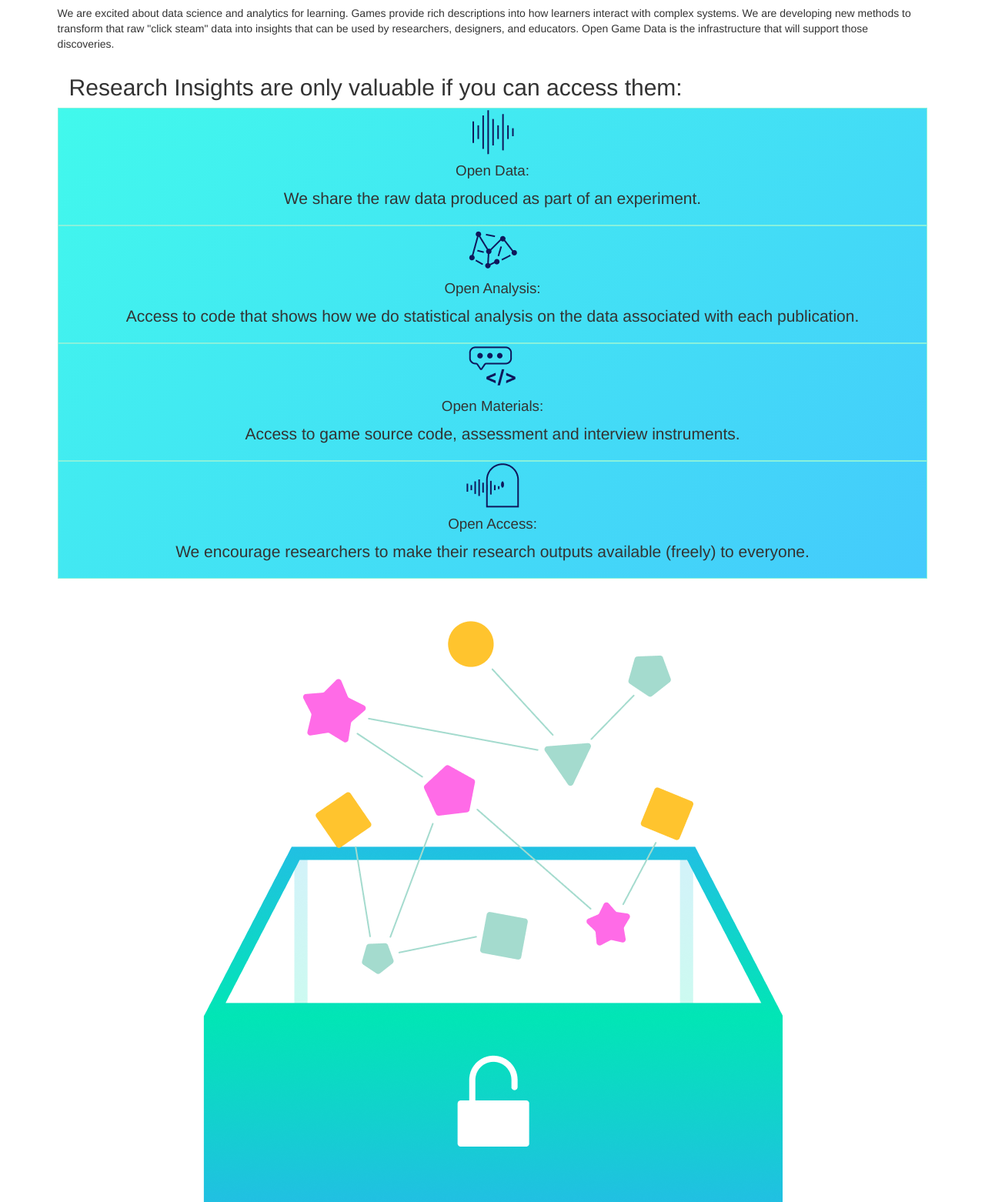
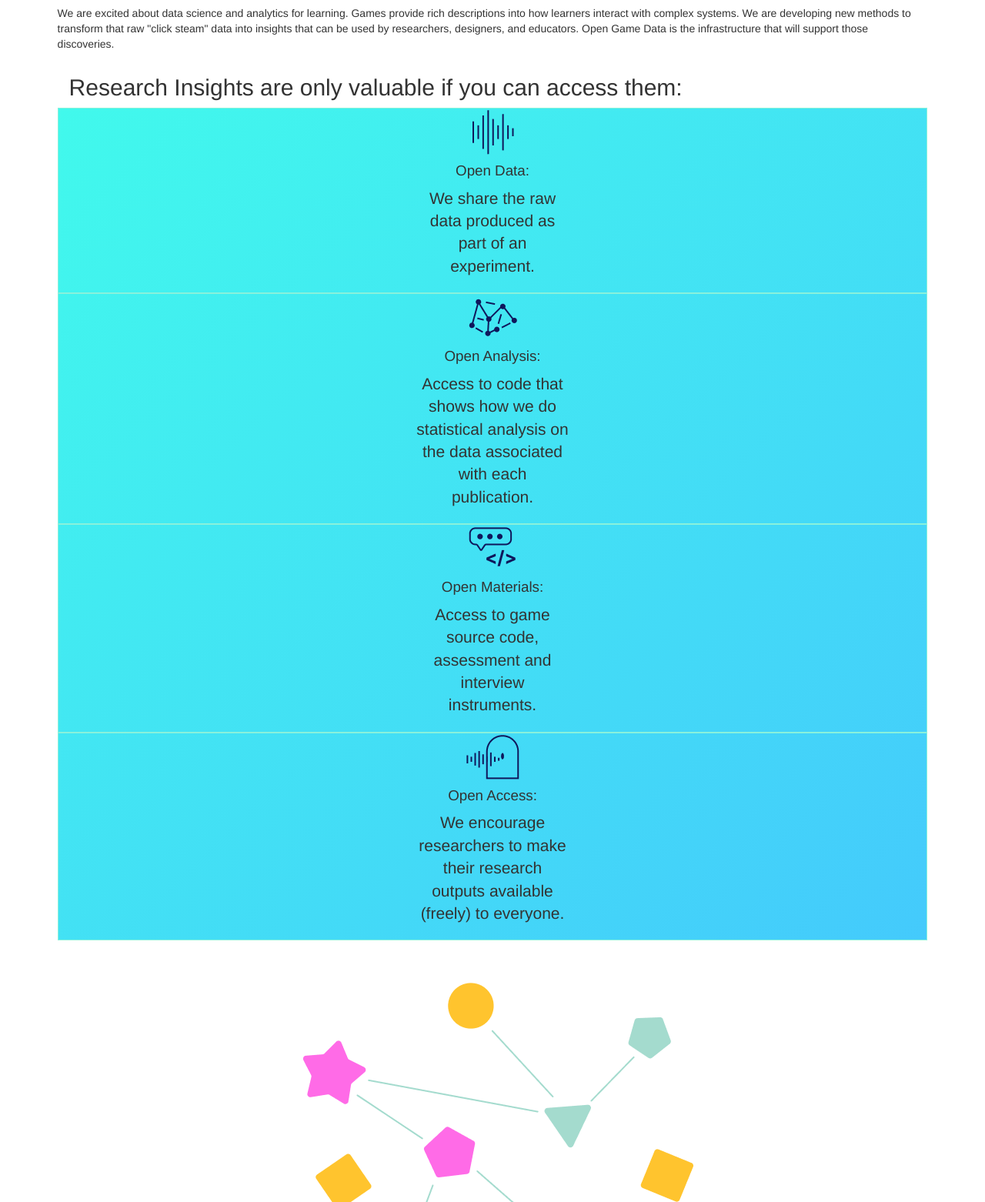
Before and after one commit to opengamedata/opengamedata-website, a PHP site: page /about.php in a window 1280 px wide. Shown: the part 1533-3095 px from the top of the page at 77% size. Run offline with PHP 8.4, Linux system fonts and the light colour scheme; style sheets or scripts are compiled from the project's sources; some libraries are stand-ins or nearby versions; some web fonts are replaced.

Commit message:
FD-58 one more spacing fix in about "Research Insights are only valuable..." section

```diff
--- a/site/about.php
+++ b/site/about.php
@@ -24,25 +24,25 @@
         </div>
         <h2 class="text-sm-center py-4 mx-md-5">Research Insights are only valuable if you can access them:</h2>
         <div class="row row-cols-sm-2 blue-grad text-dark mb-5">
-            <div class="col-sm text-center p-5">
+            <div class="col-sm text-center p-5 pb-4">
                 <img class="mb-2" src="assets/images/graphics/open-data.png" alt="">
                 <h3 class="h4">Open Data:</h3>
-                <p class="lead mx-3 mx-sm-0 mx-md-4">We share the raw data produced as part of an experiment.</p>
+                <p class="lead mx-3 mx-sm-0 mx-md-3">We share the raw data produced as part of an experiment.</p>
             </div>
-            <div class="col-sm text-center p-5">
+            <div class="col-sm text-center p-5 pb-4">
                 <img class="mb-2" src="assets/images/graphics/open-analysis.png" alt="">
                 <h3 class="h4">Open Analysis:</h3>
-                <p class="lead mx-3 mx-sm-0 mx-md-4">Access to code that shows how we do statistical analysis on the data associated with each publication.</p>
+                <p class="lead mx-3 mx-sm-0 mx-md-3">Access to code that shows how we do statistical analysis on the data associated with each publication.</p>
             </div>
-            <div class="col-sm text-center p-5">
+            <div class="col-sm text-center p-5 pb-4">
                 <img class="mb-2" src="assets/images/graphics/open-material.png" alt="">
                 <h3 class="h4">Open Materials:</h3>
-                <p class="lead mx-3 mx-sm-0 mx-md-4">Access to game source code, assessment and interview instruments.</p>
+                <p class="lead mx-3 mx-sm-0 mx-md-3">Access to game source code, assessment and interview instruments.</p>
             </div>
-            <div class="col-sm text-center p-5">
+            <div class="col-sm text-center p-5 pb-4">
                 <img class="mb-2" src="assets/images/graphics/open-access.png" alt="">
                 <h3 class="h4">Open Access:</h3>
-                <p class="lead mx-3 mx-sm-0 mx-md-4">We encourage researchers to make their research outputs available (freely) to everyone.</p>
+                <p class="lead mx-3 mx-sm-0 mx-md-3">We encourage researchers to make their research outputs available (freely) to everyone.</p>
             </div>
         </div>
         <div class="row py-5">
--- a/site/assets/styles/scss/styles.scss
+++ b/site/assets/styles/scss/styles.scss
@@ -494,6 +494,9 @@ img.avatar {
             flex-direction: column;
             align-items: center;
             justify-content: center;
+            > p {
+                max-width: 20rem;
+            }
         }
     }
     .img-fluid-box {
```
